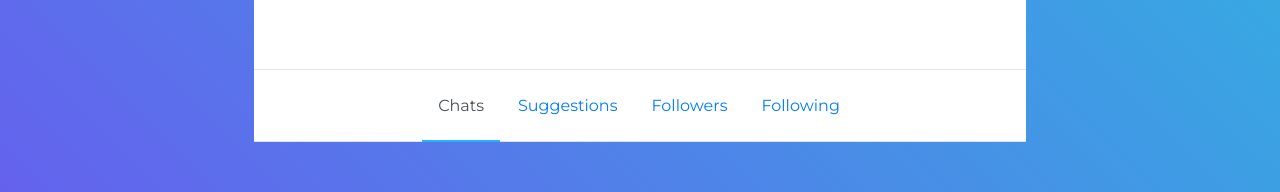
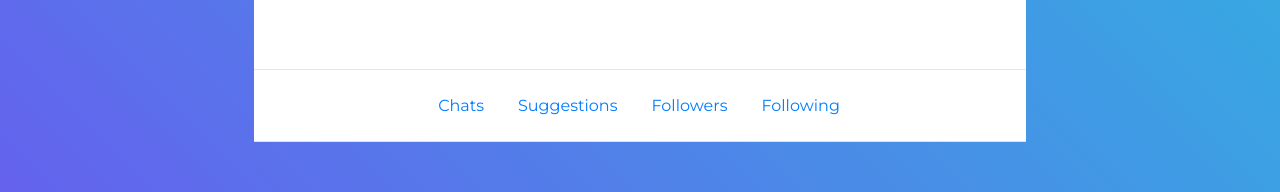
Before and after one commit to austin-e-cox/gather, a React (Create React App) app in the folder client/: page /profile in a window 1280 px wide. Shown: the part 547-739 px from the top of the page. Built offline with nearby package versions, Linux system fonts and the light colour scheme.

Commit message:
minor fix on the styling

```diff
--- a/client/src/components/profile/Profile.js
+++ b/client/src/components/profile/Profile.js
@@ -33,7 +33,7 @@ function Profile() {
           <hr className="m-0" />
           <ul className="nav nav-tabs tabs-alt justify-content-center">
             <li className="nav-item">
-              <a className="nav-link py-4 active" href="#">Chats</a>
+              <a className="nav-link py-4 " href="#">Chats</a>
             </li>
             <li className="nav-item">
               <a className="nav-link py-4" href="#">Suggestions</a>
```
